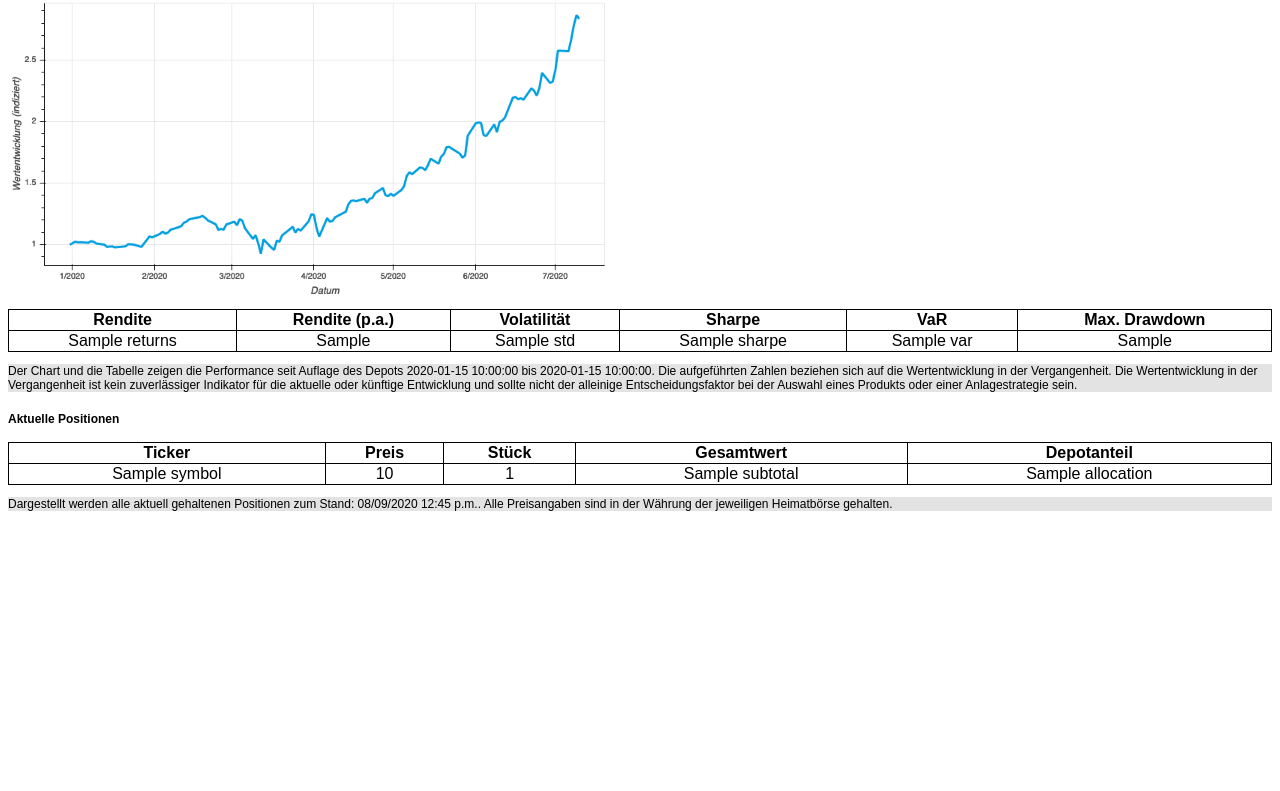
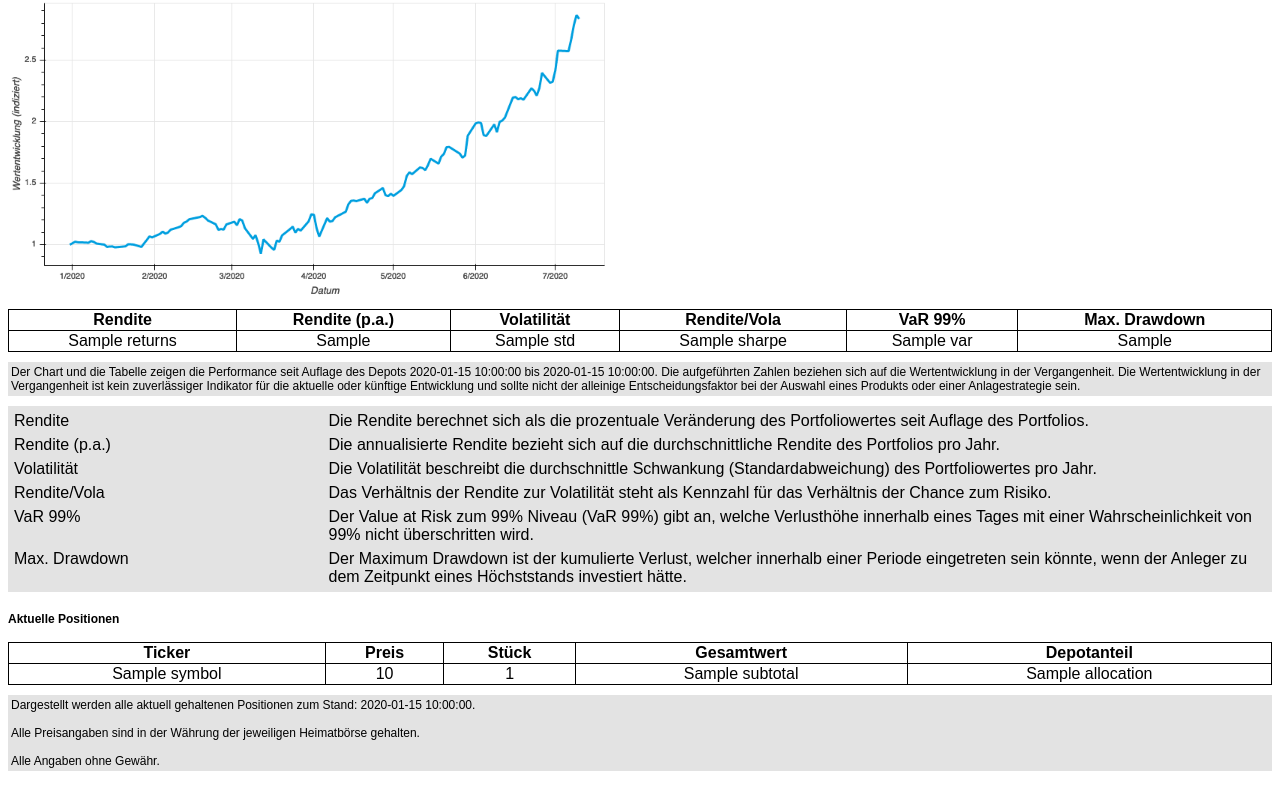
Before and after one commit to leo-pfeiffer/portfolio_dashboard, a Django app: template degiro/portfolio/templates/portfolio/portfolio-create-report.html in a window 1280 px wide. Shown: the part 133-924 px from the top of the page. Before the commit the page ends 644 px from the top, so only its background shows below. Run offline with Django 3.2, Linux system fonts and the light colour scheme; the template is opened without the code that fills it: most values are stand-ins (such as "Sample title", 1, 10 or a date in 2020).

Commit message:
Finished report

```diff
--- a/degiro/portfolio/templates/portfolio/portfolio-create-report.html
+++ b/degiro/portfolio/templates/portfolio/portfolio-create-report.html
@@ -28,11 +28,13 @@
            background-color: #009fdf;
            padding: 10px 10px;
        }
+
        .explanation {
            text-align: left;
-           margin: 0;
+           margin-top: 10px;
            background-color: #e3e3e3;
            word-wrap: break-word;
+           padding: 3px;
        }
 
        footer {
@@ -63,6 +65,23 @@
            text-align: center;
            border: 1px solid;
        }
+
+       .tdleft {
+           border: none;
+           width: 25%;
+           text-align: left;
+           vertical-align: top;
+           padding: 3px;
+       }
+
+       .tdright {
+           border: none;
+           width: 75%;
+           text-align: left;
+           vertical-align: top;
+           padding: 3px;
+       }
+
    </style>
      <link rel="shortcut icon" href="{% static 'degiro/images/favicon.ico' %}" />
       <body>
@@ -83,8 +102,8 @@
            <th>Rendite</th>
            <th>Rendite (p.a.)</th>
            <th>Volatilit&auml;t</th>
-           <th>Sharpe</th>
-           <th>VaR</th>
+           <th>Rendite/Vola</th>
+           <th>VaR 99%</th>
            <th>Max. Drawdown</th>
        </tr>
      </thead>
@@ -100,11 +119,50 @@
      </tbody>
    </table>
     <div class="explanation">
-        <p>Der Chart und die Tabelle zeigen die Performance seit Auflage des Depots {{ start_date|safe }}
-            bis {{ timestamp|safe }}. Die aufgeführten Zahlen beziehen sich auf die Wertentwicklung in der Vergangenheit.
-            Die Wertentwicklung in der Vergangenheit ist kein zuverlässiger Indikator für die aktuelle
-            oder künftige Entwicklung und sollte nicht der alleinige Entscheidungsfaktor bei der
-            Auswahl eines Produkts oder einer Anlagestrategie sein.</p>
+        Der Chart und die Tabelle zeigen die Performance seit Auflage des Depots {{ start_date|safe }}
+        bis {{ timestamp|safe }}. Die aufgeführten Zahlen beziehen sich auf die Wertentwicklung in der Vergangenheit.
+        Die Wertentwicklung in der Vergangenheit ist kein zuverlässiger Indikator für die aktuelle
+        oder künftige Entwicklung und sollte nicht der alleinige Entscheidungsfaktor bei der
+        Auswahl eines Produkts oder einer Anlagestrategie sein.
+    </div>
+    <div class="explanation">
+       <table style="border: none">
+           <tbody>
+           <tr>
+               <td class="tdleft">Rendite</td>
+               <td class="tdright">Die Rendite berechnet sich als die prozentuale Ver&auml;nderung des Portfoliowertes
+               seit Auflage des Portfolios.</td>
+           </tr>
+           <tr>
+               <td class="tdleft">Rendite (p.a.)</td>
+               <td class="tdright">Die annualisierte Rendite bezieht sich auf die durchschnittliche Rendite
+               des Portfolios pro Jahr.</td>
+           </tr>
+           <tr>
+               <td class="tdleft">Volatilit&auml;t</td>
+               <td class="tdright">Die Volatilit&auml;t beschreibt die durchschnittle Schwankung (Standardabweichung)
+                   des Portfoliowertes pro Jahr.
+               </td>
+           </tr>
+           <tr>
+               <td class="tdleft">Rendite/Vola</td>
+               <td class="tdright">Das Verh&auml;ltnis der Rendite zur Volatilit&auml;t steht als Kennzahl f&uuml;r
+               das Verh&auml;ltnis der Chance zum Risiko.</td>
+           </tr>
+           <tr>
+               <td class="tdleft">VaR 99%</td>
+               <td class="tdright">Der Value at Risk zum 99% Niveau (VaR 99%)
+                   gibt an, welche Verlusth&ouml;he innerhalb eines Tages mit einer
+                   Wahrscheinlichkeit von 99% nicht überschritten wird.</td>
+           </tr>
+           <tr>
+               <td class="tdleft">Max. Drawdown</td>
+               <td class="tdright">Der Maximum Drawdown ist der kumulierte Verlust, welcher innerhalb
+                   einer Periode eingetreten sein k&ouml;nnte, wenn der Anleger zu dem Zeitpunkt eines H&ouml;chststands
+                   investiert h&auml;tte.</td>
+           </tr>
+           </tbody>
+       </table>
     </div>
     <h4>Aktuelle Positionen</h4>
    <table>
@@ -130,8 +188,12 @@
      </tbody>
    </table>
      <div class="explanation">
-        <p>Dargestellt werden alle aktuell gehaltenen Positionen zum Stand: {% now "SHORT_DATETIME_FORMAT" %}.
+        Dargestellt werden alle aktuell gehaltenen Positionen zum Stand: {{ timestamp|safe }}.
+         <br>
+         <br>
         Alle Preisangaben sind in der W&auml;hrung der jeweiligen Heimatb&ouml;rse gehalten.
-        </p>
+         <br>
+         <br>
+         Alle Angaben ohne Gew&auml;hr.
     </div>
  </body>
```
